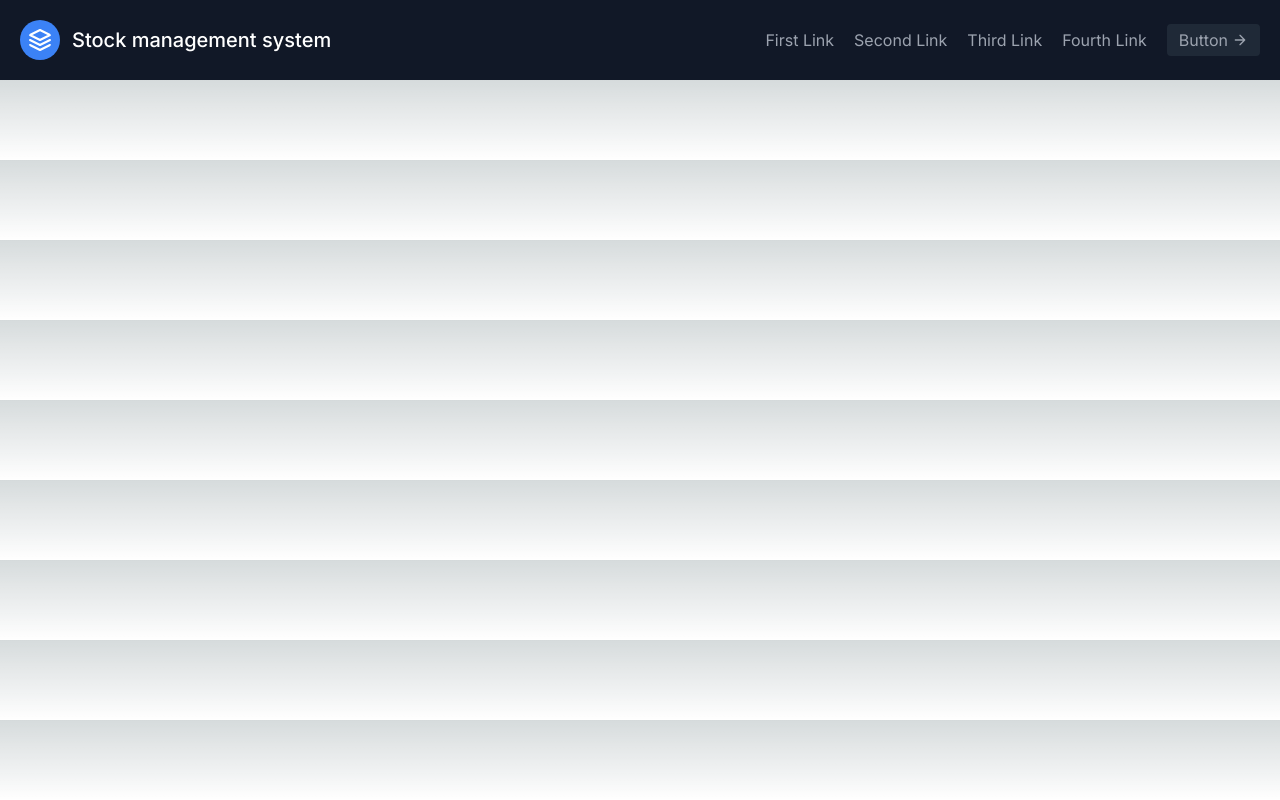
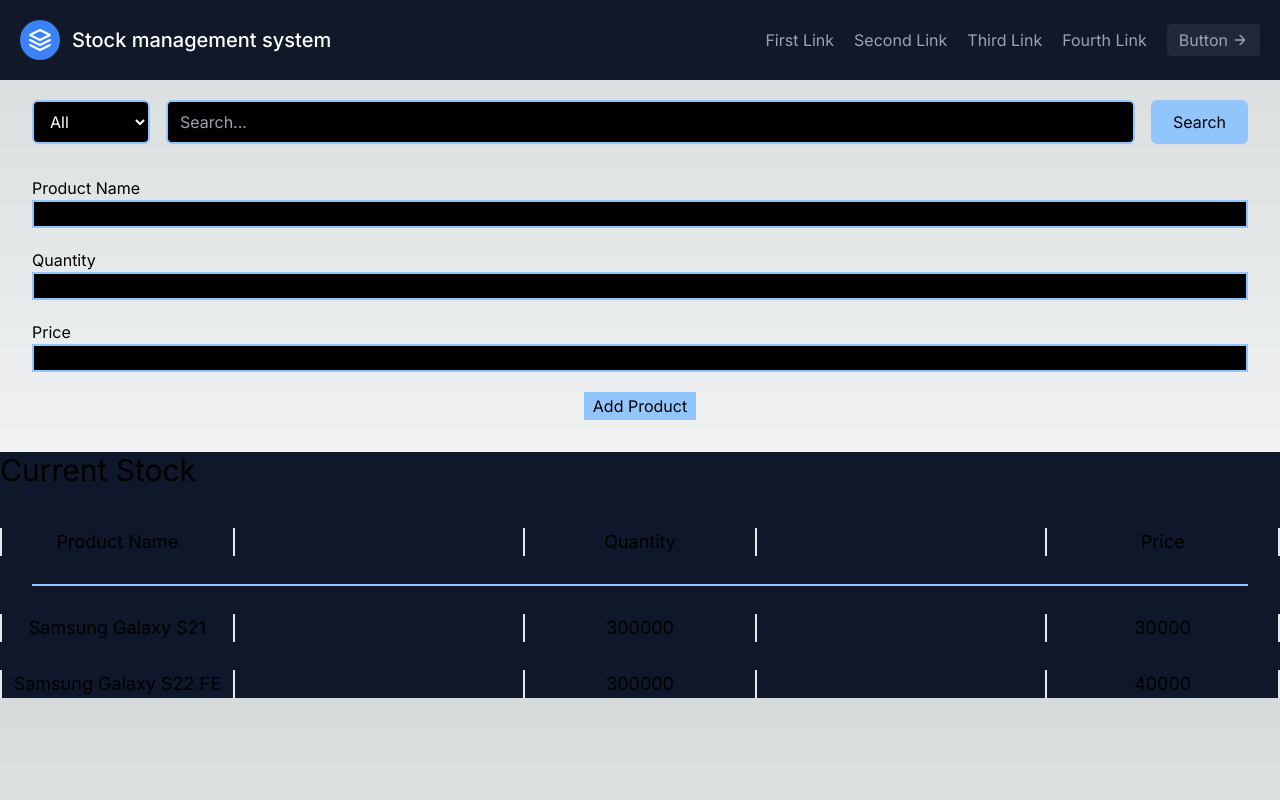
Before and after one commit to roshanpanda666/stoxy, a Next.js app: page / in a window 1280 px wide. Built offline with nearby package versions, Linux system fonts and the light colour scheme.

Commit message:
commiting

```diff
--- a/app/page.js
+++ b/app/page.js
@@ -6,8 +6,79 @@ const page = () => {
     <div>
       <Header></Header>
 
-      {/* display current stock */}
+      {/* Search bar with dropdown */}
+      <div className='flex justify-center items-center flex-col mt-5'>
+        <div className='w-[95vw] flex gap-4'>
+          {/* Dropdown */}
+          <select className='border-2 border-blue-300 bg-black text-white px-3 py-2 rounded-md'>
+            <option value="all">All</option>
+            <option value="category">Category</option>
+          </select>
 
+          {/* Search input */}
+          <input
+            type="text"
+            placeholder="Search..."
+            className='flex-grow border-2 border-blue-300 bg-black text-white px-3 py-2 rounded-md'
+          />
+          <button className='border-2 border-blue-300 bg-blue-300 text-black px-5 py-2 rounded-md'>
+            Search
+          </button>
+        </div>
+      </div>
+
+      {/* Add product form */}
+      <div className='flex justify-center items-center flex-col mt-8'>
+        <div className='w-[95vw]'>
+          <div>Product Name</div>
+          <div>
+            <input type="text" className='w-[95vw] border-2 border-blue-300 bg-black text-white' />
+          </div>
+        </div>
+        <div className='w-[95vw] mt-5'>
+          <div>Quantity</div>
+          <div>
+            <input type="text" className='w-[95vw] border-2 border-blue-300 bg-black text-white' />
+          </div>
+        </div>
+        <div className='w-[95vw] mt-5'>
+          <div>Price</div>
+          <div>
+            <input type="text" className='w-[95vw] border-2 border-blue-300 bg-black text-white' />
+          </div>
+        </div>
+        <div>
+          <button className='border-blue-300 border-2 bg-blue-300 text-black w-28 mt-5'>Add Product</button>
+        </div>
+      </div>
+
+      {/* Current Stock */}
+      <div className='bg-slate-900 mt-8'>
+        <div className='text-3xl w-[90vw] mt-7'>
+          Current Stock
+        </div>
+        <div className='mt-5'>
+          <div className='flex justify-center item-center gap-72 mt-10'>
+            <div className='text-lg w-60 text-center border-l-2 border-r-2'>Product Name</div>
+            <div className='text-lg w-60 text-center border-l-2 border-r-2'>Quantity</div>
+            <div className='text-lg w-60 text-center border-l-2 border-r-2'>Price</div>
+          </div>
+          <div className='flex justify-center items-center'>
+          <div className='w-[95vw] border-[0.9px] border-blue-300 mt-7'></div>
+          </div>
+
+          <div className='flex justify-center item-center gap-72 mt-7'>
+            <div className='text-lg w-60 text-center border-l-2 border-r-2'>Samsung Galaxy S21</div>
+            <div className='text-lg w-60 text-center border-l-2 border-r-2'>300000</div>
+            <div className='text-lg w-60 text-center border-l-2 border-r-2'>30000</div>
+          </div>
+          <div className='flex justify-center item-center gap-72 mt-7'>
+            <div className='text-lg w-60 text-center border-l-2 border-r-2'>Samsung Galaxy S22 FE</div>
+            <div className='text-lg w-60 text-center border-l-2 border-r-2'>300000</div>
+            <div className='text-lg w-60 text-center border-l-2 border-r-2'>40000</div>
+          </div>
+        </div>
+      </div>
     </div>
   )
 }
```
